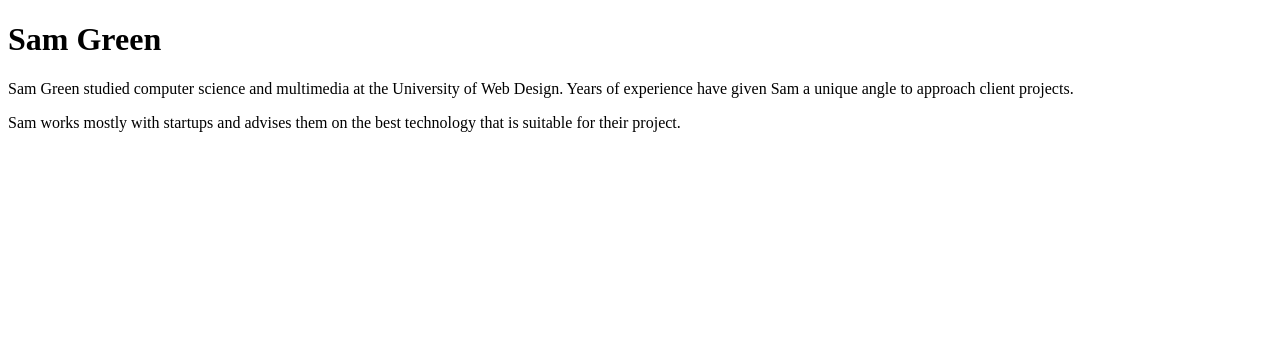
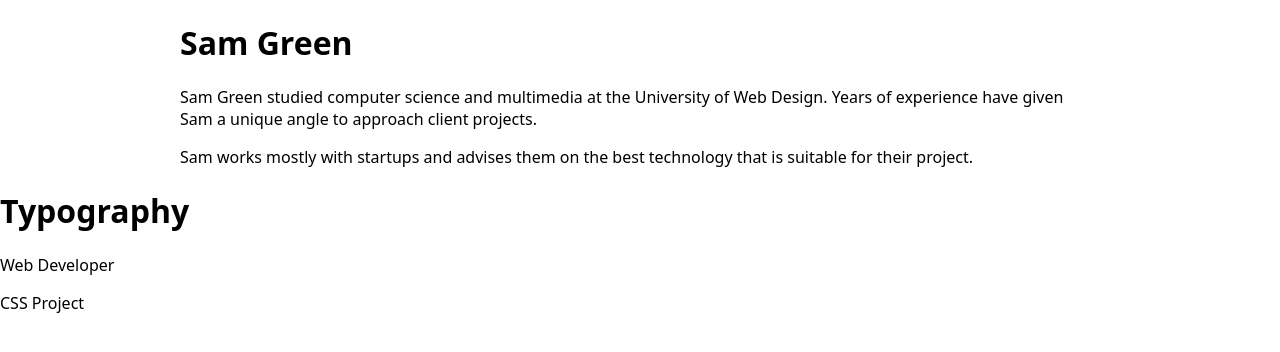
Before and after one commit to seung0708/portfolio-project, a plain HTML site: page index.html in a window 1280 px wide. Drawn offline with Linux system fonts and the light colour scheme.

Commit message:
worked on typography for website

```diff
--- a/components/typography.css
+++ b/components/typography.css
@@ -0,0 +1,19 @@
+.title--lg {
+    font-size: 5.625rem;
+    line-height: 1.05;
+    font-weight: bold;
+}
+
+.title {
+    font-size: 2rem;
+    font-weight: normal;
+    line-height: 1.77;
+}
+
+.title--sm {
+    font-size: 1rem;
+    font-weight: 600;
+    line-height: 1.06;
+    letter-spacing: 1.6px;
+    text-transform: uppercase;
+}
--- a/index.html
+++ b/index.html
@@ -3,7 +3,7 @@
 <head>
     <meta charset="UTF-8">
     <meta name="viewport" content="width=device-width, initial-scale=1.0">
-    <link rel="stylesheet" href="index.css">
+    <link rel="stylesheet" href="style.css">
     <title>Document</title>
 </head>
 <body>
@@ -13,6 +13,9 @@
             <p>Sam Green studied computer science and multimedia at the University of Web Design. Years of experience have given Sam a unique angle to approach client projects.</p>
             <p>Sam works mostly with startups and advises them on the best technology that is suitable for their project.</p>
         </div>
+        <h1 class="title--lg">Typography</h1>
+        <p class="title">Web Developer</p>
+        <p class="title--sm">CSS Project</p>
     </main>
 </body>
 </html>
```
